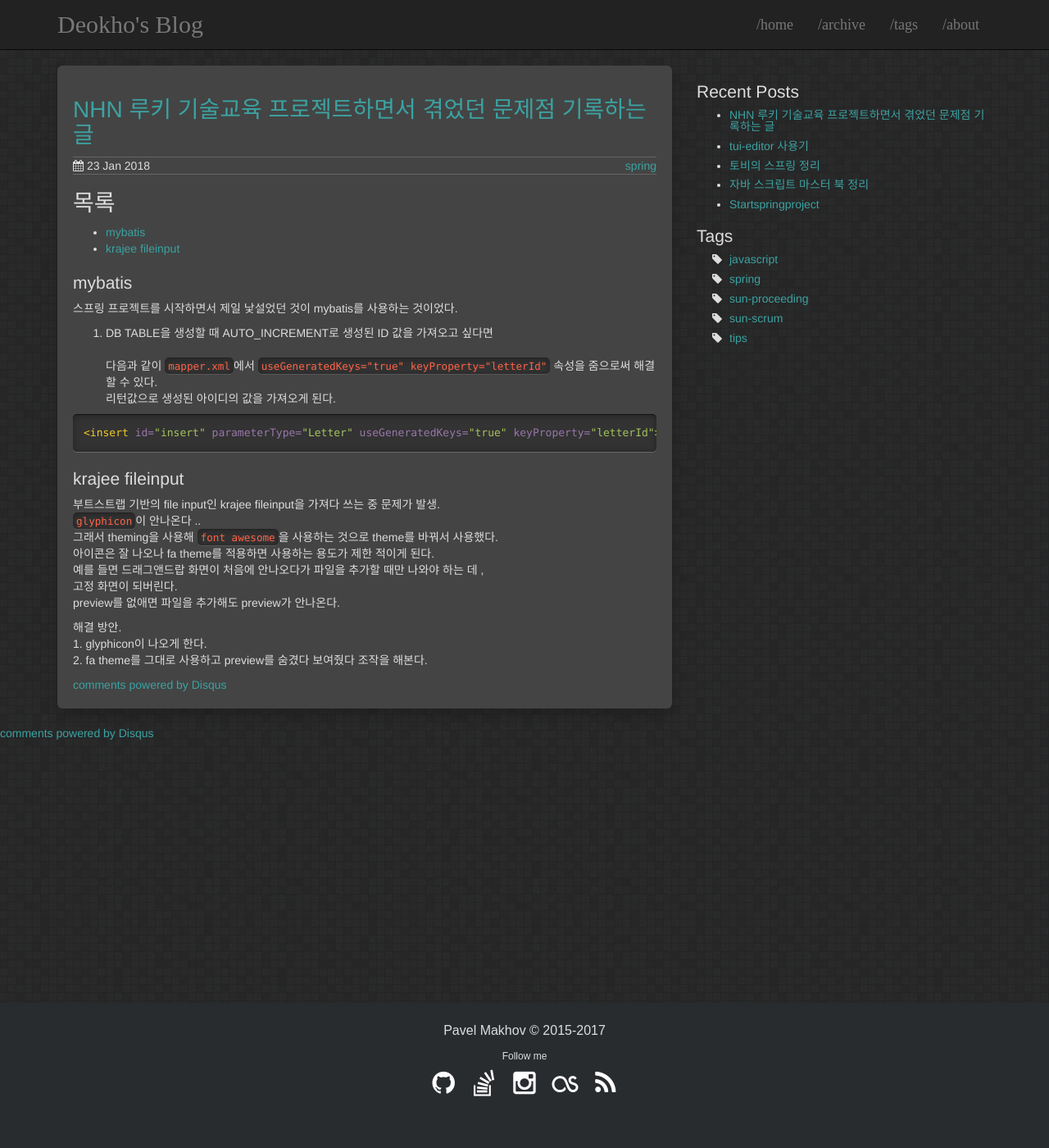
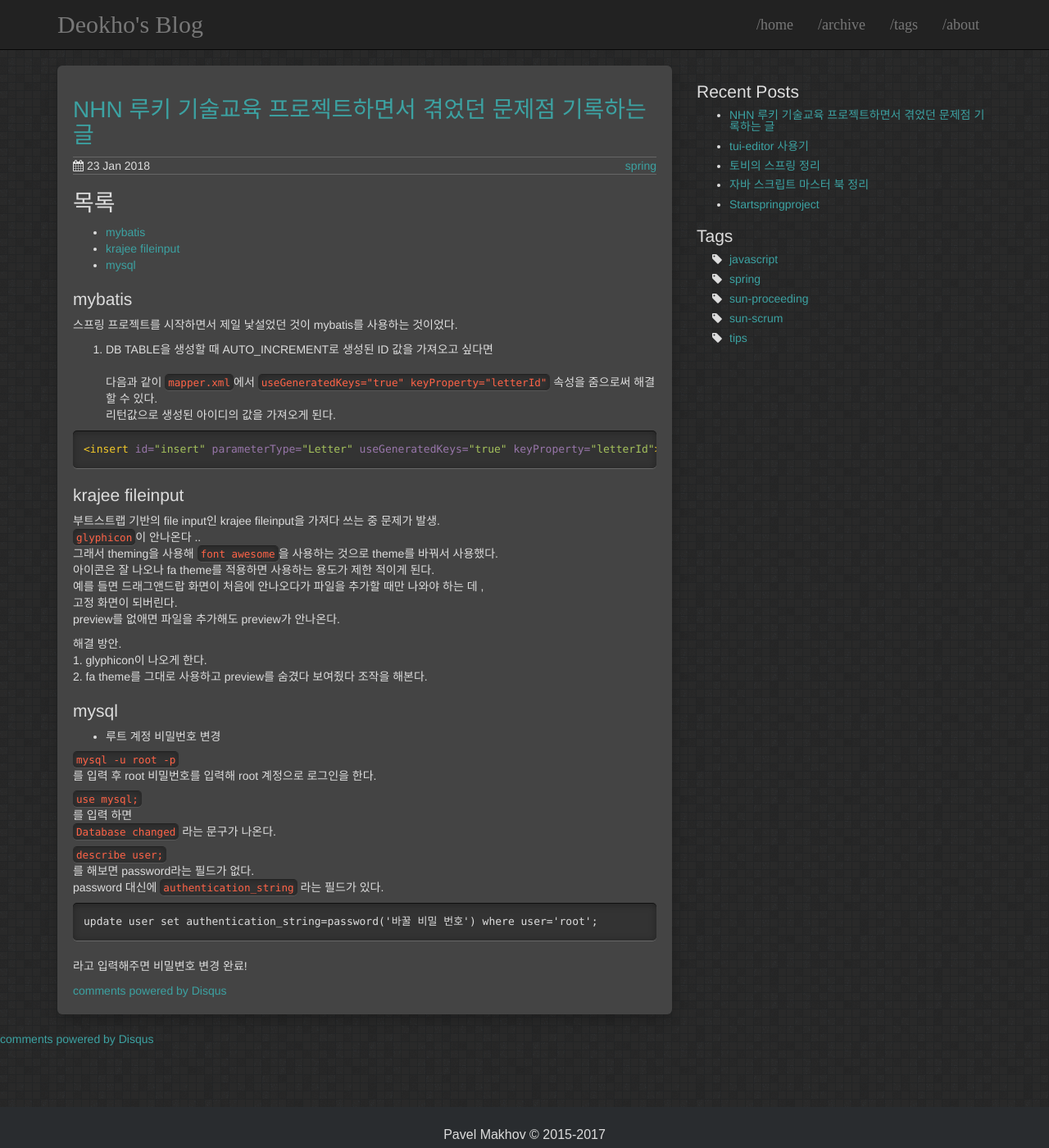
Before and after one commit to LeeDeokho/LeeDeokHo.github.io, a Jekyll site: the page built from _posts/2018-01-23-projectProblems.md, in a window 1280 px wide and 1400 px high. Shown: the whole window at 82% size. Built offline with Jekyll 4.4.1, drawn with Linux system fonts in a browser that asks for light colours; comment, search, counter and statistics services are not loaded.

Commit message:
Add change password mysql root at PP

````diff
--- a/_posts/2018-01-23-projectProblems.md
+++ b/_posts/2018-01-23-projectProblems.md
@@ -12,7 +12,7 @@ comments: true
 # 목록
 - [mybatis](#mybatis)
 - [krajee fileinput](#krajee-fileinput)
-
+- [mysql](#mysql)
 
 ## mybatis
 스프링 프로젝트를 시작하면서 제일 낯설었던 것이 mybatis를 사용하는 것이었다.
@@ -42,3 +42,26 @@ preview를 없애면 파일을 추가해도 preview가 안나온다.
 해결 방안.
     1. glyphicon이 나오게 한다.
     2. fa theme를 그대로 사용하고 preview를 숨겼다 보여줬다 조작을 해본다.
+
+
+
+## mysql
+
+- 루트 계정 비밀번호 변경
+
+`mysql -u root -p`
+를 입력 후 root 비밀번호를 입력해 root 계정으로 로그인을 한다.
+
+`use mysql;`
+를 입력 하면
+`Database changed` 라는 문구가 나온다.
+
+`describe user;`
+를 해보면 password라는 필드가 없다.
+password 대신에 `authentication_string` 라는 필드가 있다.
+
+```
+update user set authentication_string=password('바꿀 비밀 번호') where user='root';
+```
+
+라고 입력해주면 비밀변호 변경 완료!
````
